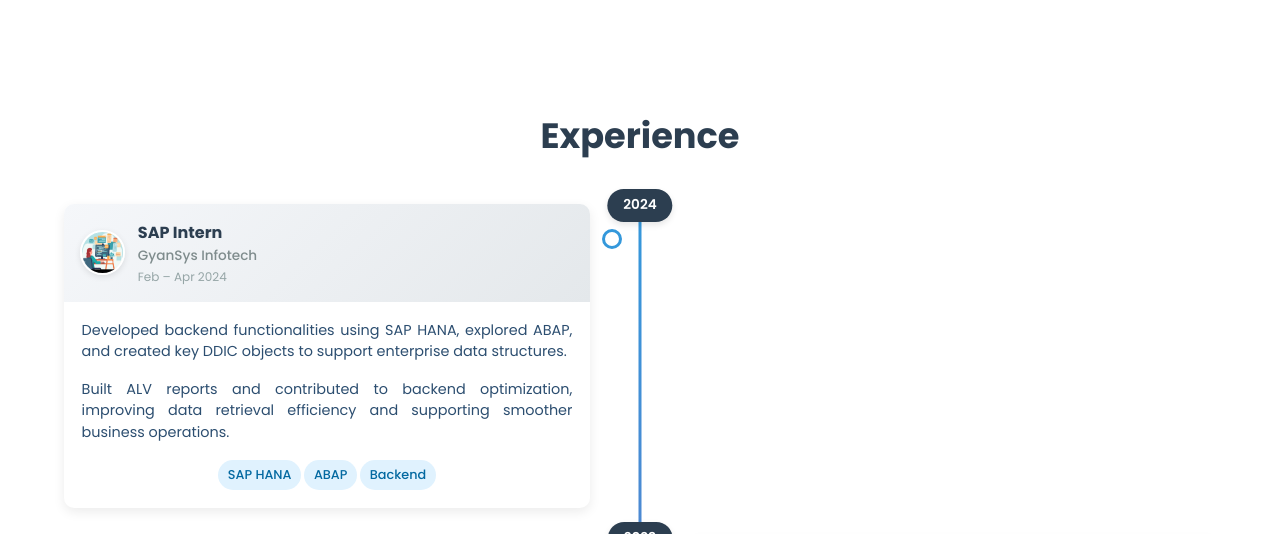
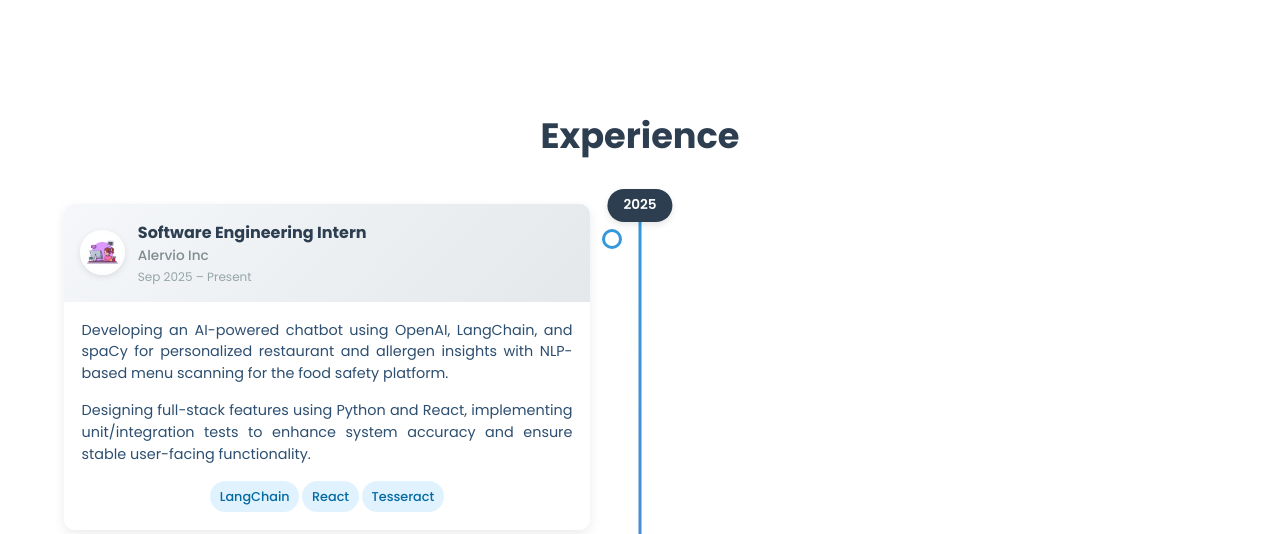
Before and after one commit to anusha-2002/Portfolio-website, a plain HTML site: page index.html in a window 1280 px wide. Shown: the part 4566-5100 px from the top of the page. Drawn offline with nearby package versions, Linux system fonts and the light colour scheme.

```diff
--- a/index.html
+++ b/index.html
@@ -331,6 +331,9 @@
         <h4>Certifications</h4>
         <p>
           <span class="cert-badge">
+            <a href="https://www.credly.com/badges/038c3b41-5e73-479f-9176-021e1256542a/public_url" target="_blank" title="Click to view certificate">AWS Certified Cloud Practitioner</a>
+          </span>
+          <span class="cert-badge">
             <a href="https://drive.google.com/file/d/1NeOvreY1azAcDpSoQ-eZu8BTfOSqZdFv/view?usp=sharing" target="_blank" title="Click to view certificate">AWS Cloud Fundamentals</a>
           </span>
           <span class="cert-badge">
@@ -505,6 +508,32 @@
 
   <div class="timeline-container">
     <div class="timeline-line"></div>
+
+    <!-- Alervio Inc -->
+    <div class="timeline-item">
+      <div class="timeline-date">2025</div>
+      <div class="timeline-content">
+        <div class="timeline-card">
+          <div class="card-header">
+            <img src="assets/exp-1.jpg" alt="Desi QnA" class="company-logo">
+            <div class="company-info">
+              <h3>Software Engineering Intern</h3>
+              <p class="company-name">Alervio Inc</p>
+              <p class="duration">Sep 2025 – Present</p>
+            </div>
+          </div>
+          <div class="card-content">
+            <p>Developing an AI-powered chatbot using OpenAI, LangChain, and spaCy for personalized restaurant and allergen insights with NLP-based menu scanning for the food safety platform.</p>
+<p>Designing full-stack features using Python and React, implementing unit/integration tests to enhance system accuracy and ensure stable user-facing functionality.</p>
+            <div class="skills-used">
+              <span>LangChain</span>
+              <span>React</span>
+              <span>Tesseract</span>
+            </div>
+          </div>
+        </div>
+      </div>
+    </div>
 
     <!-- GyanSys - 2024 -->
     <div class="timeline-item">
@@ -708,4 +737,5 @@
 <script src="https://cdn.jsdelivr.net/npm/swiper@11/swiper-bundle.min.js"></script>
 <script src="main.js"></script>
 
+
 </body>
```
